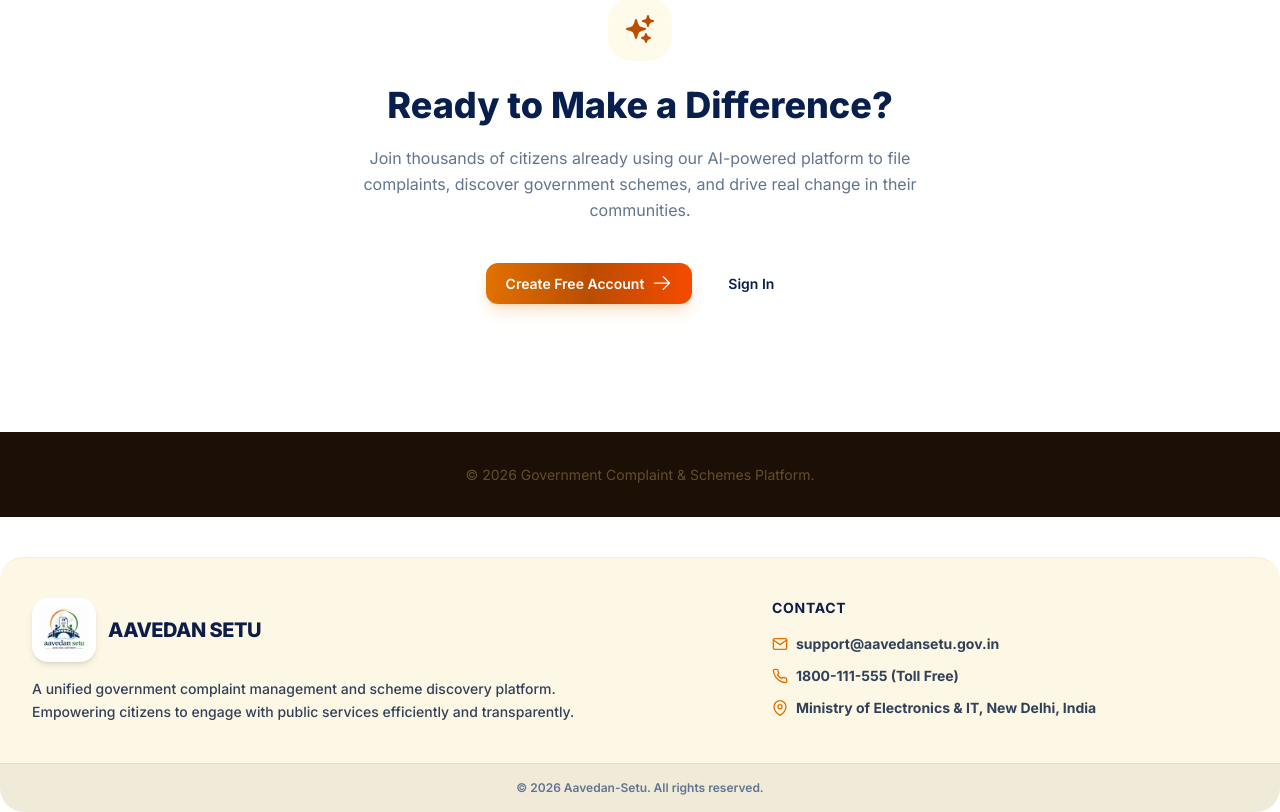
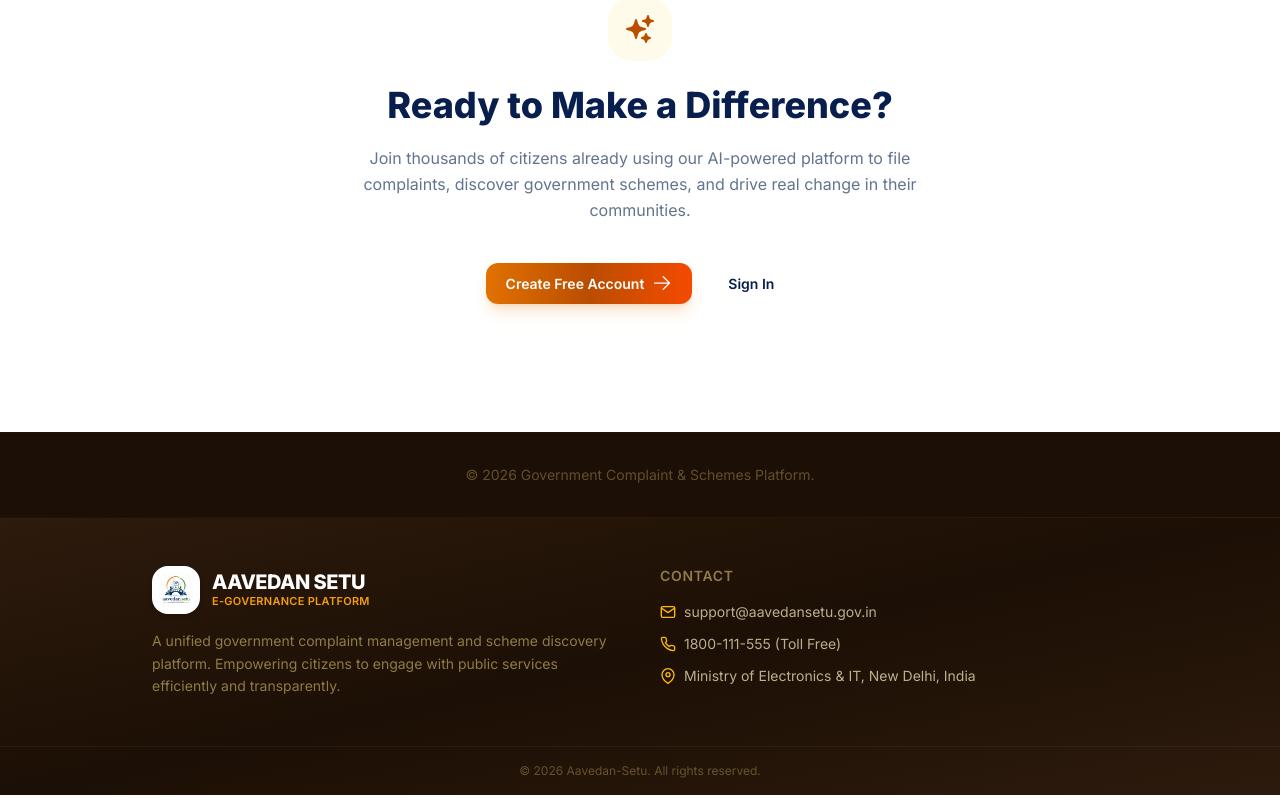
Before and after one commit to himadriparida28/FrontendWork, a React (Vite) app in the folder frontend/: page / in a window 1280 px wide. Shown: the part 3793-4605 px from the top of the page. Built offline with nearby package versions, Linux system fonts and the light colour scheme.

Commit message:
feat(frontend-layout): update Footer with accessibility links and active project stats

```diff
--- a/frontend/src/components/layout/Footer.jsx
+++ b/frontend/src/components/layout/Footer.jsx
@@ -1,85 +1,123 @@
+import { motion } from 'framer-motion';
 import { FiMail, FiPhone, FiMapPin } from 'react-icons/fi';
 import logo from '../../assets/logo.png';
 
-export default function Footer() {
+export default function Footer({ variant = 'brown' }) {
   const year = new Date().getFullYear();
 
+  if (variant === 'dashboard') {
     return (
-    <footer id="app-footer" className="w-full mt-10">
-      {/* Premium Yellowish Glassmorphism Container matching Register & Login footer */}
-      <div
-        className="
-          overflow-hidden
-          bg-yellow-500/10
-          backdrop-blur-xl
-          border-t
-          border-yellow-500/15
-          text-slate-800
-          rounded-2xl
-        "
+      <footer className="mt-8 mb-4 w-full">
+        <motion.div
+          initial={{ opacity: 0, y: 15 }}
+          animate={{ opacity: 1, y: 0 }}
+          transition={{ duration: 0.4, ease: 'easeOut' }}
+          className="rounded-3xl bg-[#FCF0D7]/85 backdrop-blur-xl border border-amber-600/35 shadow-[0_0_22px_rgba(217,119,6,0.22),0_10px_30px_rgba(0,0,0,0.07)] text-slate-800 overflow-hidden transition-all duration-300 hover:shadow-[0_0_28px_rgba(217,119,6,0.30),0_12px_35px_rgba(0,0,0,0.09)]"
         >
-        {/* Main grid */}
-        <div className="mx-auto max-w-7xl px-8 py-10 grid gap-10 sm:grid-cols-2 lg:grid-cols-2">
-          {/* About */}
+          {/* Main Grid */}
+          <div className="p-6 md:p-8 grid gap-8 sm:grid-cols-2 items-start">
+            {/* About Column */}
             <div>
-            <div className="flex items-center gap-3 mb-4">
+              <div className="flex items-center gap-3 mb-3">
                 <img
                   src={logo}
                   alt="Logo"
-                className="h-16 w-16 object-contain bg-white p-1.5 rounded-xl shadow-md border border-white/20"
+                  className="h-12 w-12 object-contain bg-white/90 backdrop-blur-sm p-1.5 rounded-xl shadow-xs border border-amber-600/30 transition-transform duration-300 hover:scale-105"
                 />
-              <span className="text-[20px] font-extrabold text-[#0B1D48] tracking-tight uppercase leading-none">
-                Aavedan Setu
+                <span className="text-lg md:text-xl font-extrabold text-[#1a2536] tracking-tight uppercase notranslate">
+                  AAVEDAN SETU
                 </span>
               </div>
-            <p className="text-sm leading-relaxed text-slate-700 font-medium">
-              A unified government complaint management and scheme discovery
-              platform. Empowering citizens to engage with public services
-              efficiently and transparently.
+              <p className="text-xs md:text-sm text-slate-700 leading-relaxed max-w-lg font-medium">
+                A unified government complaint management and scheme discovery platform. Empowering citizens to engage with public services efficiently and transparently.
               </p>
             </div>
 
-          {/* Contact */}
-          <div className="ml-0 sm:ml-28">
-            <h4 className="mb-4 text-sm font-bold uppercase tracking-wider text-[#0B1D48]">
-              Contact
+            {/* Contact Column */}
+            <div id="footer-contact" className="sm:justify-self-end">
+              <h4 className="mb-3 text-xs font-extrabold uppercase tracking-wider text-[#1a2536]">
+                CONTACT
               </h4>
-            <ul className="space-y-3 text-sm">
-              <li className="flex items-center gap-2">
-                <FiMail className="h-4 w-4 text-amber-600" />
-                <a
-                  href="mailto:support@aavedansetu.gov.in"
-                  className="hover:text-amber-600 font-bold text-slate-700 transition-colors"
-                >
+              <ul className="space-y-2.5 text-xs md:text-sm font-medium text-slate-700">
+                <li className="flex items-center gap-2 group">
+                  <FiMail className="h-4 w-4 text-amber-800 shrink-0 transition-transform duration-200 group-hover:scale-110" />
+                  <a href="mailto:support@aavedansetu.gov.in" className="hover:text-amber-950 transition-colors">
                     support@aavedansetu.gov.in
                   </a>
                 </li>
-              <li className="flex items-center gap-2">
-                <FiPhone className="h-4 w-4 text-amber-600" />
-                <a
-                  href="tel:1800-111-555"
-                  className="hover:text-amber-600 font-bold text-slate-700 transition-colors"
-                >
+                <li className="flex items-center gap-2 group">
+                  <FiPhone className="h-4 w-4 text-amber-800 shrink-0 transition-transform duration-200 group-hover:scale-110" />
+                  <a href="tel:1800-111-555" className="hover:text-amber-950 transition-colors">
                     1800-111-555 (Toll Free)
                   </a>
                 </li>
-              <li className="flex items-start gap-2">
-                <FiMapPin className="mt-0.5 h-4 w-4 text-amber-600" />
-                <span className="font-bold text-slate-700">
-                  Ministry of Electronics &amp; IT, New Delhi, India
-                </span>
+                <li className="flex items-start gap-2 group">
+                  <FiMapPin className="mt-0.5 h-4 w-4 text-amber-800 shrink-0 transition-transform duration-200 group-hover:scale-110" />
+                  <span>Ministry of Electronics & IT, New Delhi, India</span>
                 </li>
               </ul>
             </div>
           </div>
 
           {/* Bottom Bar */}
-        <div className="border-t border-black/5 py-4 bg-black/5">
-          <div className="mx-auto flex max-w-7xl flex-col items-center justify-center px-8">
-            <p className="text-xs font-semibold text-slate-500">
+          <div className="bg-[#F4E3C3]/75 backdrop-blur-md border-t border-amber-600/25 py-3 text-center text-xs font-bold text-slate-600">
+            &copy; {year} Aavedan-Setu. All rights reserved.
+          </div>
+        </motion.div>
+      </footer>
+    );
+  }
+
+  return (
+    <footer className="bg-gradient-to-br from-[#2d1b0d] via-[#1c0f05] to-[#2d1b0d] text-amber-100/70 border-t border-amber-950/20">
+      {/* Main grid */}
+      <div className="mx-auto max-w-5xl px-6 py-12 grid gap-10 sm:grid-cols-2">
+        {/* About */}
+        <div>
+          <div className="flex items-center gap-3 mb-4">
+            <img src={logo} alt="Logo" className="h-12 w-12 object-contain bg-white p-1.5 rounded-xl shadow-md border border-white/20" />
+            <div className="flex flex-col">
+              <span className="text-xl font-extrabold text-white tracking-tight leading-none">AAVEDAN SETU</span>
+              <span className="text-[11px] font-semibold text-[#f59e0b] leading-none tracking-wide mt-1">E-GOVERNANCE PLATFORM</span>
+            </div>
+          </div>
+          <p className="text-sm leading-relaxed text-amber-200/50">
+            A unified government complaint management and scheme discovery platform. Empowering citizens to engage with public services efficiently and transparently.
+          </p>
+        </div>
+
+        {/* Contact */}
+        <div id="footer-contact">
+          <h4 className="mb-4 text-sm font-semibold uppercase tracking-wider text-amber-200/50">
+            Contact
+          </h4>
+          <ul className="space-y-3 text-sm">
+            <li className="flex items-center gap-2">
+              <FiMail className="h-4 w-4 text-amber-400" />
+              <a href="mailto:support@aavedansetu.gov.in" className="hover:text-amber-300 transition-colors">
+                support@aavedansetu.gov.in
+              </a>
+            </li>
+            <li className="flex items-center gap-2">
+              <FiPhone className="h-4 w-4 text-amber-400" />
+              <a href="tel:1800-111-555" className="hover:text-amber-300 transition-colors">
+                1800-111-555 (Toll Free)
+              </a>
+            </li>
+            <li className="flex items-start gap-2">
+              <FiMapPin className="mt-0.5 h-4 w-4 text-amber-400" />
+              <span>Ministry of Electronics & IT, New Delhi, India</span>
+            </li>
+          </ul>
+        </div>
+      </div>
+
+      {/* Bottom bar */}
+      <div className="border-t border-white/5">
+        <div className="mx-auto flex max-w-7xl flex-col items-center justify-center gap-3 px-6 py-4 sm:flex-row">
+          <p className="text-xs text-amber-200/30">
             &copy; {year} Aavedan-Setu. All rights reserved.
           </p>
-          </div>
         </div>
       </div>
     </footer>
```
Lines whose indentation alone changed are shown as unchanged.
